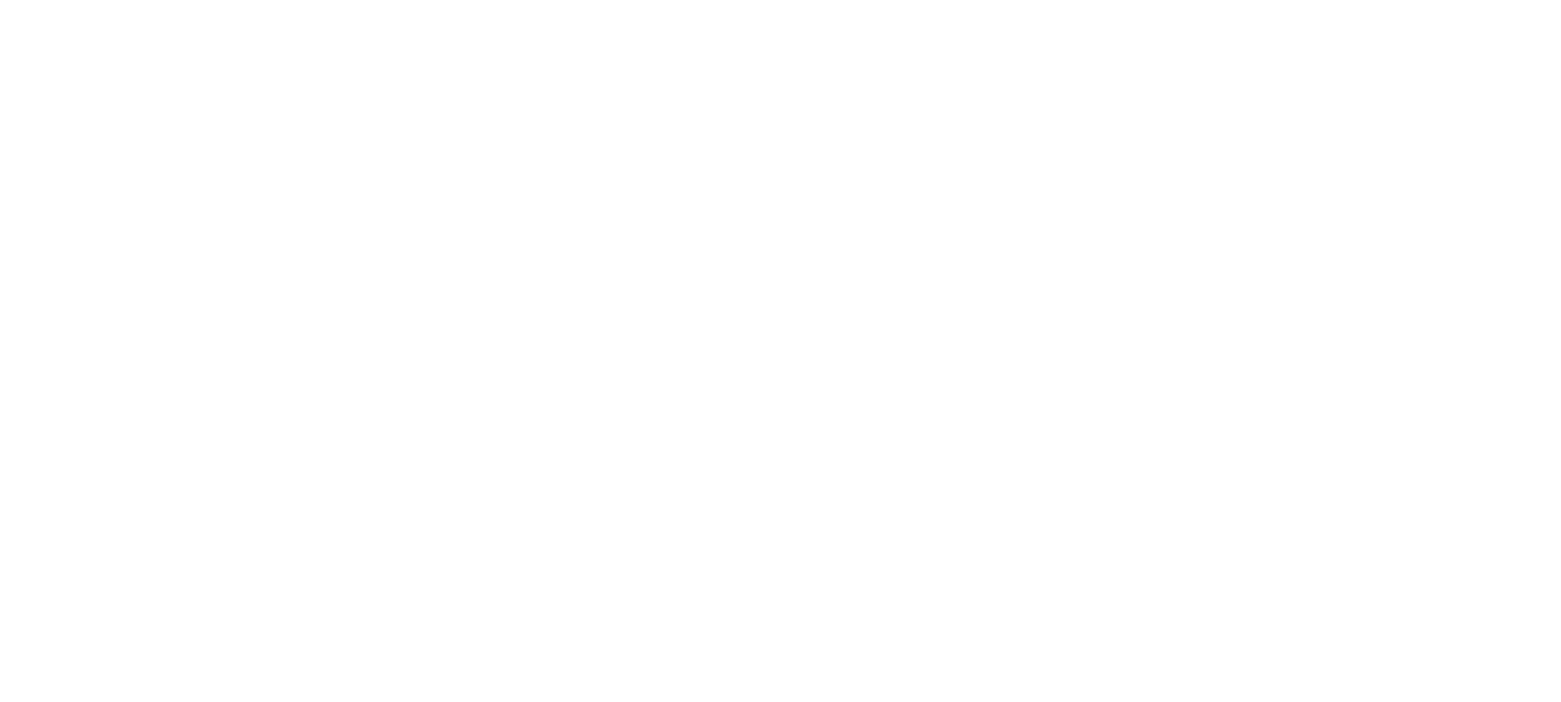
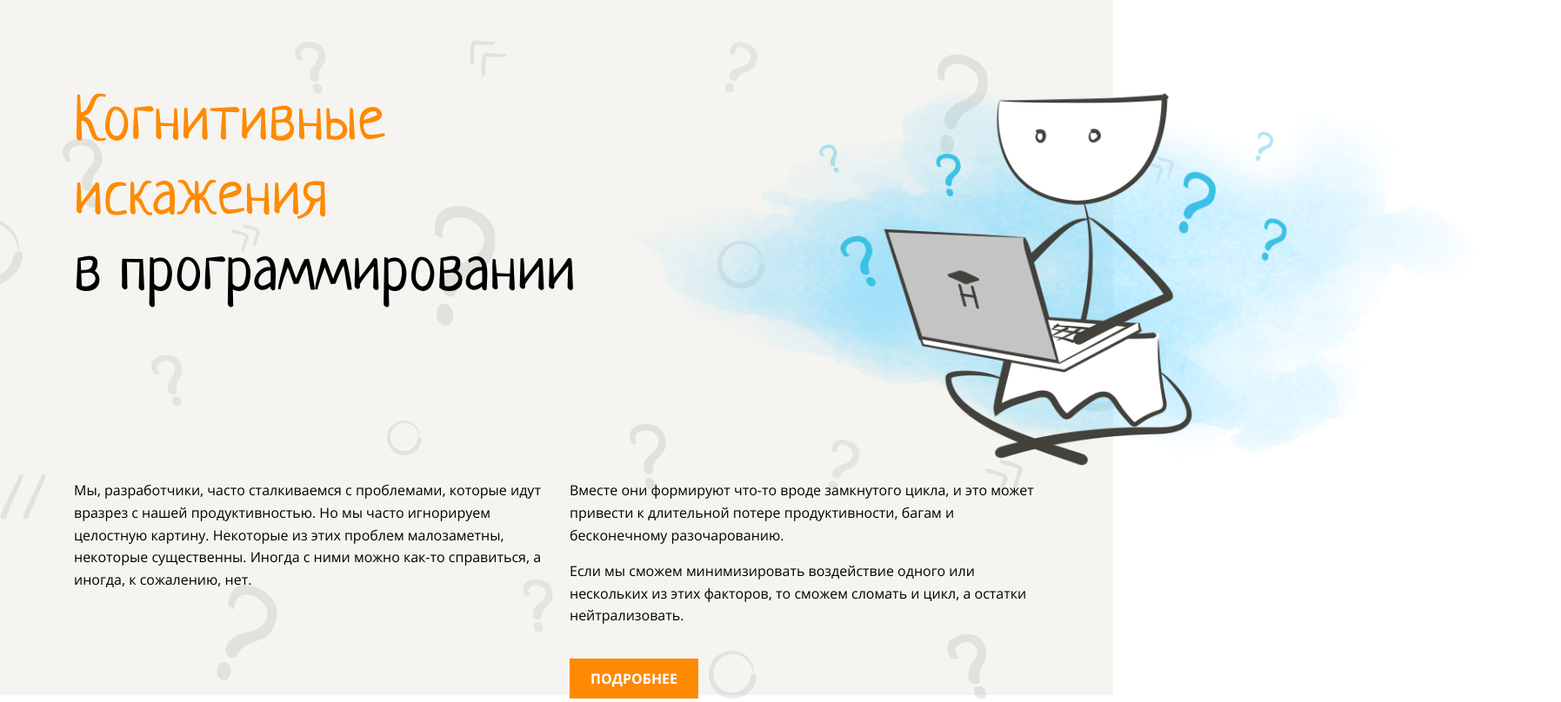
Before and after one commit to puzinka/layout-designer-project-lvl1, a website: page src/index.html in a window 1280 px wide. Shown: the top 808 px of the page at 87% size, 1795 px wide, since content can reach past the window. Drawn offline with Linux system fonts and the light colour scheme.

Commit message:
Step 3. Added header.

```diff
--- a/src/index.html
+++ b/src/index.html
@@ -9,7 +9,26 @@
     <link rel="stylesheet" href="styles/style.css">
 </head>
 <body>
-    <header></header>
+    <header>
+        <div class="background-img">
+            <div class="content">
+                <h1><span class="basic-color">Когнитивные<br>искажения</span><br>в программировании</h1>
+            </div>
+            <img class="header_main-img" src="/styles/Img/main.png">
+            <article class="header_columns-2">
+                <div class="column">
+                    <p>Мы, разработчики, часто сталкиваемся с проблемами, которые идут вразрез с нашей продуктивностью. Но мы часто игнорируем целостную картину. Некоторые из этих проблем малозаметны, некоторые существенны. Иногда с ними можно как-то справиться, а иногда, к сожалению, нет.</p>
+                </div>
+                <div class="column">
+                    <p>Вместе они формируют что-то вроде замкнутого цикла, и это может привести к длительной потере продуктивности, багам и бесконечному разочарованию.</p>
+                    <p>Если мы сможем минимизировать воздействие одного или нескольких из этих факторов, то сможем сломать и цикл, а остатки нейтрализовать.</p>
+                    <button class="header_button">
+                        <a class="header_button_a" href="#">ПОДРОБНЕЕ</a>
+                    </button>
+                </div>
+            </article>
+        </div>
+    </header>
     <main></main>
     <footer></footer>
 </body>
--- a/src/styles/style.css
+++ b/src/styles/style.css
@@ -1,4 +1,11 @@
 /** CSS STYLE **/
+*{
+  margin-top:0;
+  margin-left:0;
+}
+body{
+  margin: 0;
+}
 
 :root{
   /*colors*/
@@ -24,13 +31,13 @@
   --h3-size:34px;
 
   /*sections*/
-  --width-section:1110px;
-  --margin-section-vertical:100px
+  --width-content:1110px;
+  --padding-content-vertical:100px
 }
 
 @font-face{
   font-family:"OpenSans-Regular";
-  src:"./Fonts/OpenSans/OpenSans-Regular.ttf"
+  src:url("/styles/Fonts/OpenSans/OpenSans-Regular.ttf");
 
   color:var(--color-font);
   line-height:var(--line-height-font);
@@ -39,15 +46,16 @@
 }
 @font-face{
   font-family:"OpenSans-Bold";
-  src:"./Fonts/OpenSans/OpenSans-Bold.ttf"
+  src:url("/styles/Fonts/OpenSans/OpenSans-Bold.ttf");
 
   color:var(--color-font);
   line-height:var(--line-height-font);
   font-size:var(--font-size);
 }
 @font-face{
+
   font-family:"Neucha";
-  src:"./Fonts/OpenSans/Neucha-Regular.ttf"
+  src:url("/styles/Fonts/Neucha/Neucha-Regular.ttf");
 
   color:var(--color-font);
   line-height:var(--line-height-font);
@@ -63,6 +71,8 @@ h3{
 
 h1{
   font-size:var(--h1-size);
+  font-family:"Neucha";
+  font-weight: lighter;
 }
 h2{
   font-size:var(--h2-size);
@@ -72,8 +82,91 @@ h3{
 }
 
 /*-----------------------------------------SECTIONS--------------------------------*/
-.section{
-  width:var(--width-section);
-  margin:var(--margin-section-vertical) 0;
+.content{
+  width:var(--width-content);
+  padding:var(--padding-content-vertical) 0;
+  margin-left: auto;
+  margin-right: auto;
 
 }
+
+/*---------------------------------------HEADER-----------------------------------*/
+.basic-color{
+  color:var(--basic);
+}
+header{
+  width: 100vw;
+  height: 100vh;
+  background: var(--light);
+  z-index: -3;
+
+  position: relative;
+}
+.header_columns-2{
+  font-family:"OpenSans-Regular";
+  /*
+  column-count: 2;
+  column-width: 540px;
+  column-gap: 30px;
+  */
+  width:var(--width-content);
+  height: 170px;
+  margin-top: 45px;
+  line-height: var(--line-height-font);
+  display: flex;
+  justify-content: space-between;
+  margin-left: auto;
+  margin-right: auto;
+}
+.column{
+  width: 540px;
+}
+.header_main-img{
+  position: absolute;
+  top: 45px;
+  left: 700px;
+  width: 1095px;
+  z-index: -1;
+}
+.header_button{
+  margin-top: 20px;
+  background: var(--basic);
+  border: none;
+  padding: 12px 24px;
+}
+.header_button_a{
+  color:var(--white);
+  font-family:"OpenSans-Bold";
+  font-size: var(--font-size);
+  text-decoration: none;
+
+}
+/*---------------------------------------BACKGROUND IMG---------------------------*/
+/*
+.background-img{
+  width: 100vw;
+  height: 100vh;
+  /*
+  margin-left: auto;
+  margin-right: auto;
+  */
+  /*position: absolute;*/
+  /*
+  background: var(--light);
+  z-index: -3;
+  */
+
+
+
+.background-img::after{
+  content: url(/styles/Img/background.png);
+  background-size: cover;
+  background-repeat: no-repeat;
+  opacity: 10%;
+  position:absolute;
+  top:0;
+  left:0;
+  display: block;
+  margin:0 calc(50vw - 720px);
+  z-index: -2;
+}
```
Also changed, not shown: src/styles/Img/background.png (added), src/styles/Img/main.png (added).
